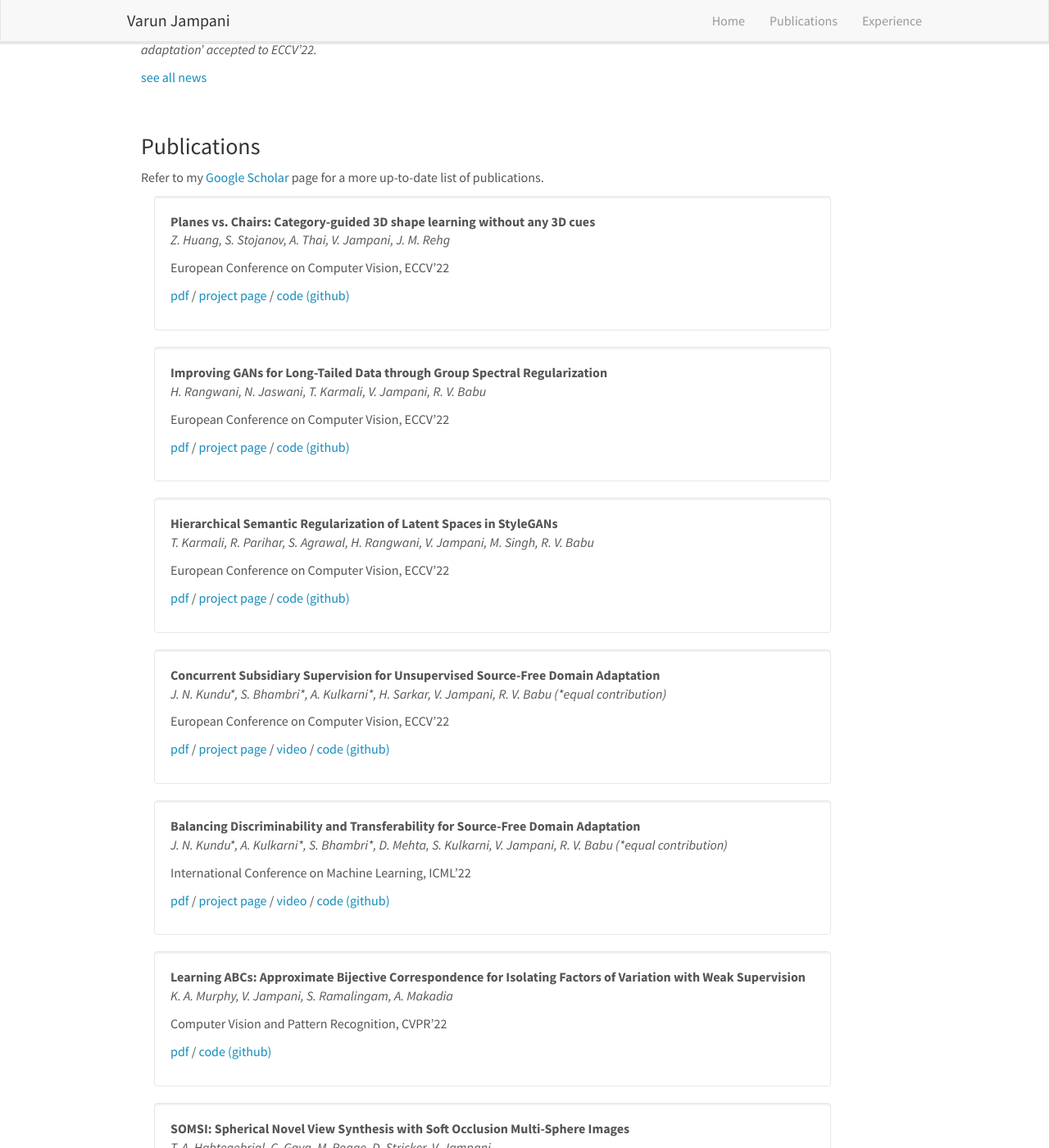
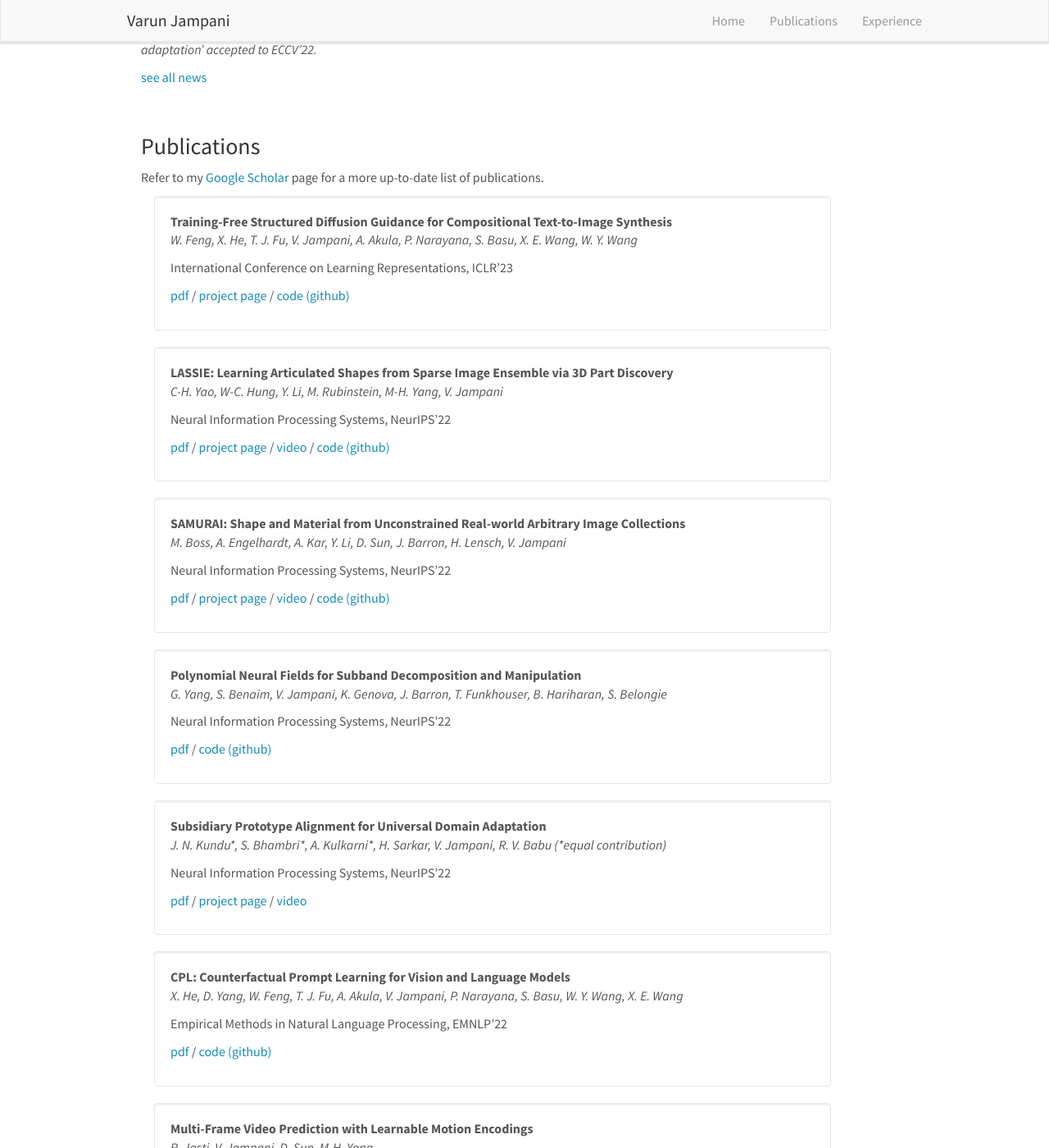
Before and after one commit to varunjampani/varunjampani.github.io, a Jekyll site: the page built from _pages/home.md, in a window 1280 px wide and 1400 px high, scrolled down 857 px. Shown: the whole window at 82% size. Built offline with Jekyll 4.4.1, drawn with Linux system fonts in a browser that asks for light colours; nearby versions of some CDN libraries; some of the changed text lies outside the part shown.

Commit message:
Update publist.yml

```diff
--- a/_data/publist.yml
+++ b/_data/publist.yml
@@ -1,3 +1,95 @@
+- title: Training-Free Structured Diffusion Guidance for Compositional Text-to-Image Synthesis
+  authors: W. Feng, X. He, T. J. Fu, V. Jampani, A. Akula, P. Narayana, S. Basu, X. E. Wang, W. Y. Wang
+  venue: International Conference on Learning Representations, ICLR'23
+  number_link: 3
+  link1:
+    url: https://arxiv.org/abs/2212.05032
+    display: pdf
+  link2:
+    url: https://weixi-feng.github.io/structure-diffusion-guidance/
+    display: project page
+  link3:
+    url: https://github.com/weixi-feng/Structured-Diffusion-Guidance
+    display: code (github)
+
+- title: LASSIE&#58; Learning Articulated Shapes from Sparse Image Ensemble via 3D Part Discovery
+  authors: C-H. Yao, W-C. Hung, Y. Li, M. Rubinstein, M-H. Yang, V. Jampani
+  venue: Neural Information Processing Systems, NeurIPS'22
+  number_link: 4
+  link1:
+    url: https://arxiv.org/abs/2207.03434
+    display: pdf
+  link2:
+    url: https://chhankyao.github.io/lassie/
+    display: project page
+  link3:
+    url: https://www.youtube.com/watch?v=MhQaHzC4Sn0
+    display: video
+  link4:
+    url: https://github.com/google/lassie
+    display: code (github)
+
+- title: SAMURAI&#58; Shape and Material from Unconstrained Real-world Arbitrary Image Collections
+  authors: M. Boss, A. Engelhardt, A. Kar, Y. Li, D. Sun, J. Barron, H. Lensch, V. Jampani
+  venue: Neural Information Processing Systems, NeurIPS'22
+  number_link: 4
+  link1:
+    url: https://arxiv.org/abs/2205.15768
+    display: pdf
+  link2:
+    url: https://markboss.me/publication/2022-samurai/
+    display: project page
+  link3:
+    url: https://www.youtube.com/watch?v=LlYuGDjXp-8
+    display: video
+  link4:
+    url: https://github.com/google/samurai
+    display: code (github)
+
+- title: Polynomial Neural Fields for Subband Decomposition and Manipulation
+  authors: G. Yang, S. Benaim, V. Jampani, K. Genova, J. Barron, T. Funkhouser, B. Hariharan, S. Belongie
+  venue: Neural Information Processing Systems, NeurIPS'22
+  number_link: 2
+  link1:
+    url: https://arxiv.org/abs/2210.15909
+    display: pdf
+  link2:
+    url: https://github.com/stevenygd/PNF
+    display: code (github)
+
+- title: Subsidiary Prototype Alignment for Universal Domain Adaptation
+  authors: J. N. Kundu&#42;, S. Bhambri&#42;, A. Kulkarni&#42;, H. Sarkar, V. Jampani, R. V. Babu (&#42;equal contribution)
+  venue: Neural Information Processing Systems, NeurIPS'22
+  number_link: 3
+  link1:
+    url: https://arxiv.org/abs/2210.15909
+    display: pdf
+  link2:
+    url: https://sites.google.com/corp/view/spa-unida
+    display: project page
+  link3:
+    url: https://www.youtube.com/watch?v=ENJMz-Eg87k
+    display: video
+
+- title: CPL&#58; Counterfactual Prompt Learning for Vision and Language Models
+  authors: X. He, D. Yang, W. Feng, T. J. Fu, A. Akula, V. Jampani, P. Narayana, S. Basu, W. Y. Wang, X. E. Wang
+  venue: Empirical Methods in Natural Language Processing, EMNLP'22
+  number_link: 2
+  link1:
+    url: https://arxiv.org/abs/2210.10362
+    display: pdf
+  link2:
+    url: https://github.com/eric-ai-lab/CPL
+    display: code (github)
+
+- title: Multi-Frame Video Prediction with Learnable Motion Encodings
+  authors: R. Jasti, V. Jampani, D. Sun, M-H. Yang
+  venue: International Conference on Image Processing, ICIP'22
+  number_link: 1
+  link1:
+    url: https://ieeexplore.ieee.org/document/9897483
+    display: pdf
+
 - title: Planes vs. Chairs&#58; Category-guided 3D shape learning without any 3D cues
   authors: Z. Huang, S. Stojanov, A. Thai, V. Jampani, J. M. Rehg
   venue: European Conference on Computer Vision, ECCV'22
```
